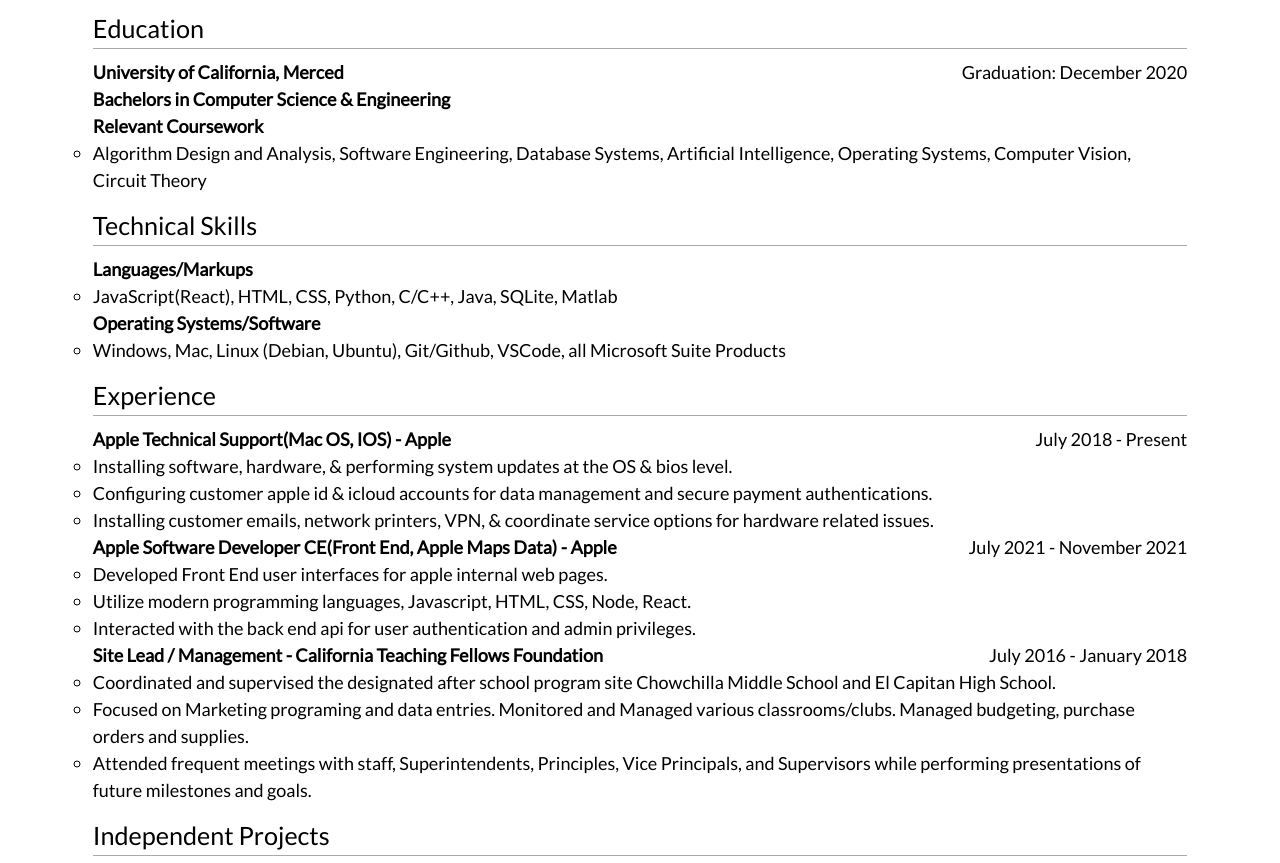
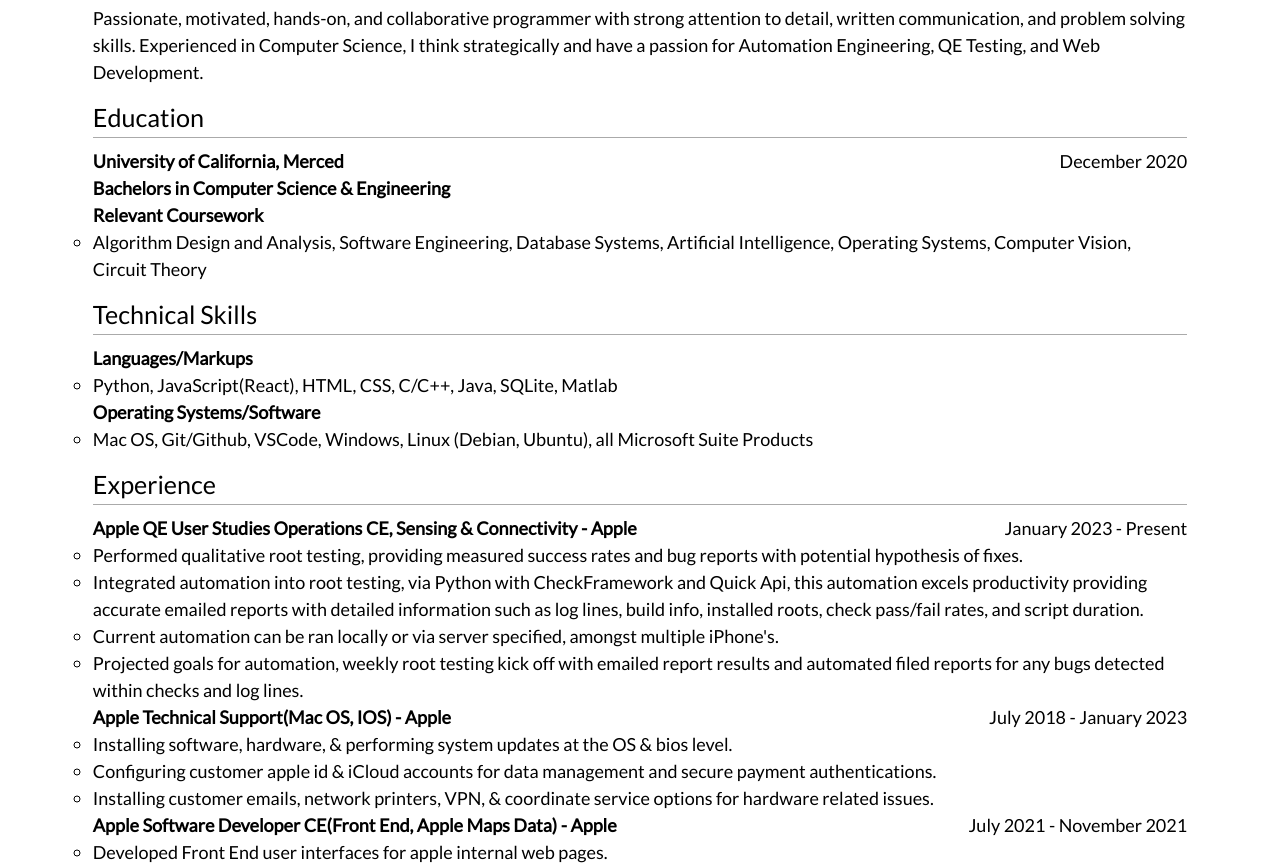
Before and after one commit to gmejia8/Resume, a plain HTML site: page index.html in a window 1280 px wide. Shown: the part 204-1067 px from the top of the page. Drawn offline with nearby package versions, Linux system fonts and the light colour scheme.

Commit message:
resume rough draft 2023

```diff
--- a/index.html
+++ b/index.html
@@ -46,7 +46,7 @@
   <body>
     <section class="center">
       <div class="container">
-        <h4 class="light">Gabriel Mejia</h4>
+        <h1 class="light">Gabriel Mejia</h1>
         <p>
           <i class="material-icons">email</i>
           <a href="mailto:gabrieljrmejia@yahoo.com">gabrieljrmejia@yahoo.com</a>
@@ -59,7 +59,7 @@
             src="images/personal.svg"
             alt="Website Logo"
           />
-          &nbsp;<a href="https://gabrielmejia.dev/">gabrielmejia.dev</a
+          &nbsp;<a href="https://gabrielmejia.bio/">gabrielmejia.bio</a
           ><span>&nbsp;&nbsp;&bull;&nbsp;&nbsp;</span>
           <img
             class="github-icon"
@@ -77,18 +77,21 @@
           &nbsp;<a href="https://github.com/gmejia8">github/gmejia8</a>
         </p>
 
-        <!-- Objective-->
-        <h5 class="left-align">Objective</h5>
-        <hr />
+        <!-- BIO-->
+        <br />
         <p class="left-align">
-          Seeking a position in the field of Computer Science &amp; Engineering
-          with emphasis in web programming and information systems.
+          Passionate, motivated, hands-on, and collaborative programmer with
+          strong attention to detail, written communication, and problem solving
+          skills. Experienced in Computer Science, I think strategically and
+          have a passion for Automation Engineering, QE Testing, and Web
+          Development.
+
+          <!-- Education -->
         </p>
 
-        <!-- Education -->
         <h5 class="left-align">Education</h5>
         <hr />
-        <p class="left-align right">Graduation: December 2020</p>
+        <p class="left-align right">December 2020</p>
         <p class="bold left-align">University of California, Merced</p>
         <p class="bold left-align">
           Bachelors in Computer Science &amp; Engineering
@@ -109,13 +112,13 @@
         <p class="bold left-align">Languages/Markups</p>
         <ul class="pad-left-50 left-align">
           <li class="left-align">
-            JavaScript(React), HTML, CSS, Python, C/C++, Java, SQLite, Matlab
+            Python, JavaScript(React), HTML, CSS, C/C++, Java, SQLite, Matlab
           </li>
         </ul>
         <p class="bold left-align">Operating Systems/Software</p>
         <ul class="pad-left-50 left-align">
           <li class="left-align">
-            Windows, Mac, Linux (Debian, Ubuntu), Git/Github, VSCode, all
+            Mac OS, Git/Github, VSCode, Windows, Linux (Debian, Ubuntu), all
             Microsoft Suite Products
           </li>
         </ul>
@@ -123,7 +126,35 @@
         <!-- Experience -->
         <h5 class="left-align">Experience</h5>
         <hr />
-        <p class="left-align right">July 2018 - Present</p>
+
+        <p class="left-align right">January 2023 - Present</p>
+        <p class="bold left-align">
+          Apple QE User Studies Operations CE, Sensing & Connectivity - Apple
+        </p>
+        <ul class="pad-left-50 left-align">
+          <li>
+            Performed qualitative root testing, providing measured success rates
+            and bug reports with potential hypothesis of fixes.
+          </li>
+          <li>
+            Integrated automation into root testing, via Python with
+            CheckFramework and Quick Api, this automation excels productivity
+            providing accurate emailed reports with detailed information such as
+            log lines, build info, installed roots, check pass/fail rates, and
+            script duration.
+          </li>
+          <li>
+            Current automation can be ran locally or via server specified,
+            amongst multiple iPhone's.
+          </li>
+          <li>
+            Projected goals for automation, weekly root testing kick off with
+            emailed report results and automated filed reports for any bugs
+            detected within checks and log lines.
+          </li>
+        </ul>
+
+        <p class="left-align right">July 2018 - January 2023</p>
         <p class="bold left-align">
           Apple Technical Support(Mac OS, IOS) - Apple
         </p>
@@ -133,7 +164,7 @@
             the OS &amp; bios level.
           </li>
           <li>
-            Configuring customer apple id &amp; icloud accounts for data
+            Configuring customer apple id &amp; iCloud accounts for data
             management and secure payment authentications.
           </li>
           <li>
@@ -141,6 +172,7 @@
             service options for hardware related issues.
           </li>
         </ul>
+
         <p class="left-align right">July 2021 - November 2021</p>
         <p class="bold left-align">
           Apple Software Developer CE(Front End, Apple Maps Data) - Apple
@@ -158,27 +190,6 @@
             privileges.
           </li>
         </ul>
-        <p class="left-align right">July 2016 - January 2018</p>
-        <p class="bold left-align">
-          Site Lead / Management - California Teaching Fellows Foundation
-        </p>
-
-        <ul class="pad-left-50 left-align">
-          <li>
-            Coordinated and supervised the designated after school program site
-            Chowchilla Middle School and El Capitan High School.
-          </li>
-          <li>
-            Focused on Marketing programing and data entries. Monitored and
-            Managed various classrooms/clubs. Managed budgeting, purchase orders
-            and supplies.
-          </li>
-          <li>
-            Attended frequent meetings with staff, Superintendents, Principles,
-            Vice Principals, and Supervisors while performing presentations of
-            future milestones and goals.
-          </li>
-        </ul>
 
         <!-- Independent Projects -->
         <h5 class="left-align">Independent Projects</h5>
@@ -189,7 +200,7 @@
         </p>
         <ul class="pad-left-50 left-align">
           <li>
-            Rasberry Pi driven vehicle recognition that verifies your license
+            Raspberry Pi driven vehicle recognition that verifies your license
             plate and other programmed verifications to trigger your garage door
             to open.
           </li>
@@ -219,6 +230,7 @@
             a vision rating of up to 20/20.
           </li>
           <li>Languages: JavaScript, HTML, CSS</li>
+          <li>Frameworks/Libraries: WebGazer.js</li>
         </ul>
         <p class="left-align right">February 2017 - January 2018</p>
         <p class="bold left-align">Ultimate Arcade</p>
```
